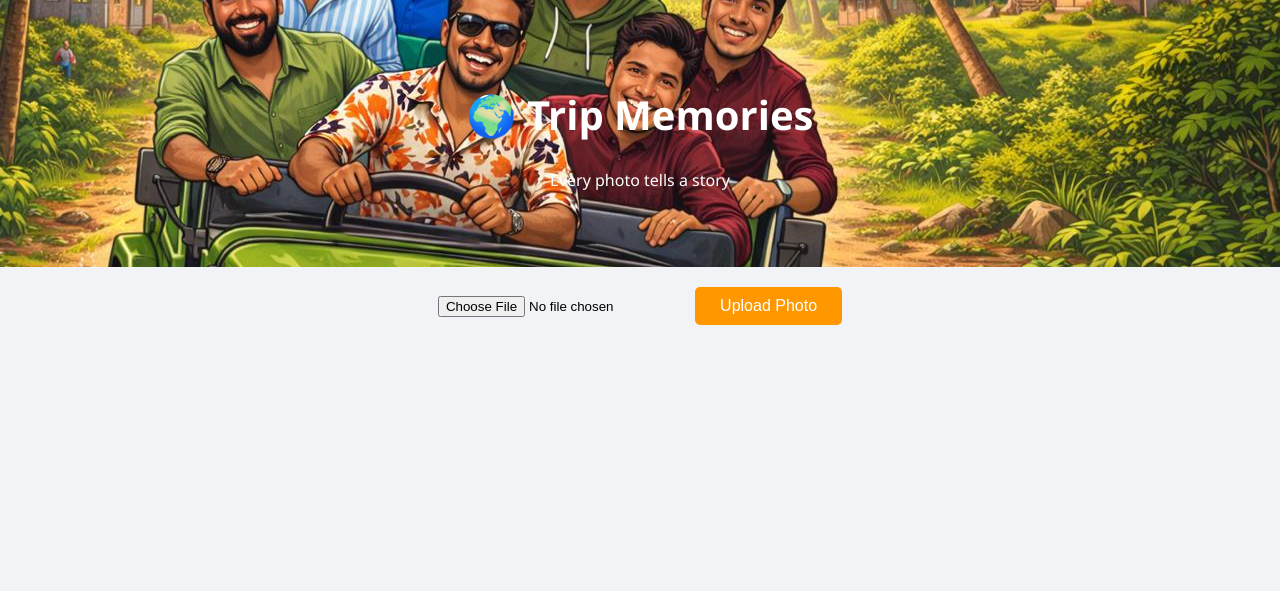
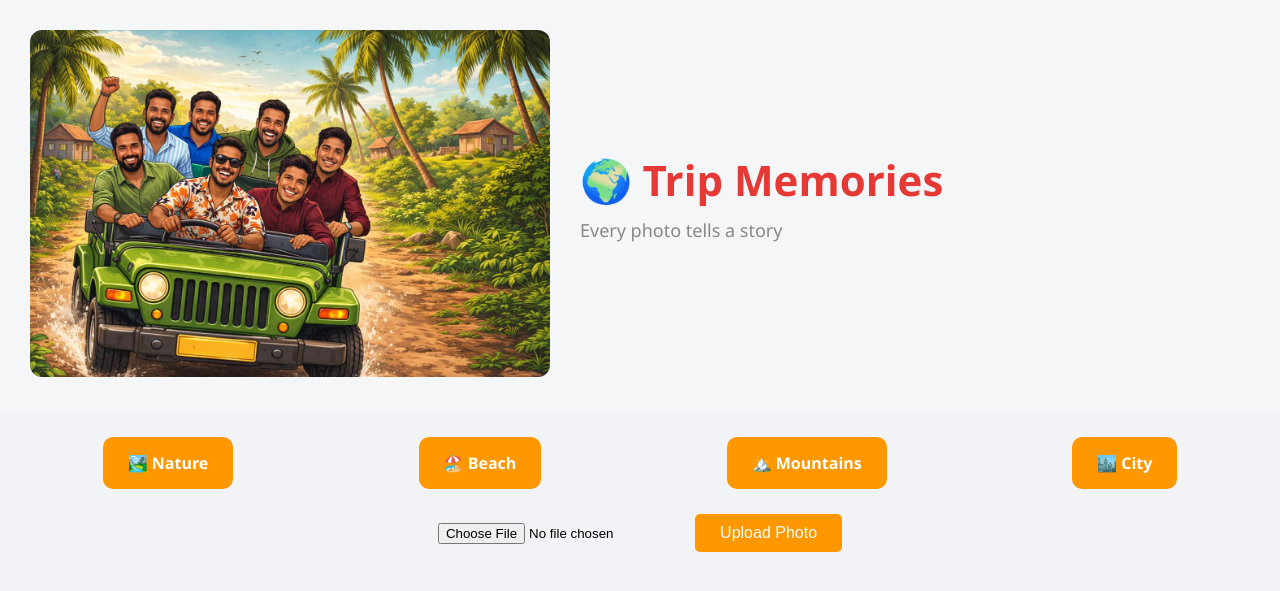
Before and after one commit to Raju849-ping/trip-photo-app, a Flask app: page /gallery in a window 1280 px wide. Shown: the top 591 px of the page. Run offline with Flask 3, Linux system fonts and the light colour scheme; data that the repository does not hold is empty.

Commit message:
Add new_version_one

```diff
--- a/app.py
+++ b/app.py
@@ -4,6 +4,7 @@ import os
 
 app = Flask(__name__)
 
+# AWS S3 Client
 s3 = boto3.client(
     "s3",
     aws_access_key_id=os.environ.get("AWS_ACCESS_KEY_ID"),
@@ -11,14 +12,22 @@ s3 = boto3.client(
     region_name=os.environ.get("AWS_REGION")
 )
 
-BUCKET = os.environ.get("S3_BUCKET_NAME")
+BUCKET = os.environ.get("AWS_BUCKET_NAME")
 
 
-@app.route("/", methods=["GET", "POST"])
-def upload():
+@app.route("/", methods=["GET"])
+def home():
+    # Always redirect root to gallery
+    return redirect(url_for("gallery"))
+
+
+@app.route("/gallery", methods=["GET", "POST"])
+def gallery():
+    # ---------- Handle Upload ----------
     if request.method == "POST":
         file = request.files.get("photo")
-        if file:
+
+        if file and file.filename:
             s3.upload_fileobj(
                 file,
                 BUCKET,
@@ -26,11 +35,8 @@ def upload():
                 ExtraArgs={"ContentType": file.content_type}
             )
             return redirect(url_for("gallery"))
-    return redirect(url_for("gallery"))
 
-
-@app.route("/gallery")
-def gallery():
+    # ---------- Load Gallery ----------
     response = s3.list_objects_v2(Bucket=BUCKET)
 
     photos = []
--- a/static/css/style.css
+++ b/static/css/style.css
@@ -4,19 +4,64 @@ body {
     background: #f1f3f6;
 }
 
-/* Banner */
+/* ===== Banner ===== */
 .banner {
-    background: url("/static/images/banner.jpg") center/cover;
-    color: white;
-    text-align: center;
-    padding: 60px 20px;
+    display: flex;
+    background: #f5f6f8;
+    padding: 30px;
+    gap: 30px;
+    align-items: center;
 }
 
-.banner h1 {
-    font-size: 40px;
+/* Left image */
+.banner-left img {
+    width: 520px;
+    max-width: 100%;
+    border-radius: 12px;
 }
 
-/* Upload */
+/* Right text */
+.banner-right {
+    flex: 1;
+}
+
+.banner-right h1 {
+    font-size: 42px;
+    color: #e53935;   /* RED */
+    margin: 0;
+    display: flex;
+    align-items: center;
+    gap: 10px;
+}
+
+.globe {
+    font-size: 42px;
+}
+
+.banner-right p {
+    margin-top: 10px;
+    font-size: 18px;
+    color: #888;
+}
+
+/* ===== Categories ===== */
+.categories {
+    display: flex;
+    justify-content: space-around;
+    margin: 20px 10px;
+    flex-wrap: wrap;
+}
+
+.category {
+    background: #ff9800;
+    padding: 15px 25px;
+    color: white;
+    font-weight: bold;
+    border-radius: 10px;
+    margin: 5px;
+}
+
+/* ===== Upload ===== */
 .upload-section {
     text-align: center;
     margin: 20px;
@@ -32,7 +77,7 @@ body {
     cursor: pointer;
 }
 
-/* Gallery Grid */
+/* ===== Gallery ===== */
 .gallery {
     display: grid;
     grid-template-columns: repeat(auto-fill, minmax(180px, 1fr));
@@ -40,7 +85,6 @@ body {
     padding: 25px;
 }
 
-/* Photo Card */
 .photo-card {
     background: white;
     border-radius: 10px;
@@ -49,14 +93,12 @@ body {
     text-align: center;
 }
 
-/* Square Image (Google Photos style) */
 .photo-card img {
     width: 100%;
-    height: 180px;           /* square */
-    object-fit: cover;      /* face-centered crop */
+    height: 180px;
+    object-fit: cover;
 }
 
-/* Download Button */
 .photo-card a {
     display: block;
     padding: 10px;
--- a/templates/gallery.html
+++ b/templates/gallery.html
@@ -1,23 +1,45 @@
 <!DOCTYPE html>
-<html>
+<html lang="en">
 <head>
+    <meta charset="UTF-8">
     <title>Trip Memories</title>
     <link rel="stylesheet" href="/static/css/style.css">
 </head>
 <body>
 
+<!-- Banner -->
 <div class="banner">
-    <h1>🌍 Trip Memories</h1>
-    <p>Every photo tells a story</p>
+    <div class="banner-left">
+        <img src="/static/images/banner.jpg" alt="Trip Banner">
+    </div>
+
+    <div class="banner-right">
+        <h1>
+            <span class="globe">🌍</span>
+            Trip Memories
+        </h1>
+        <p>Every photo tells a story</p>
+    </div>
 </div>
 
+<!-- Categories -->
+<div class="categories">
+    <div class="category">🏞️ Nature</div>
+    <div class="category">🏖️ Beach</div>
+    <div class="category">🏔️ Mountains</div>
+    <div class="category">🏙️ City</div>
+</div>
+
+<!-- Upload Section -->
 <div class="upload-section">
+    <!-- IMPORTANT: POST to /gallery -->
     <form method="POST" enctype="multipart/form-data">
-        <input type="file" name="photo" required>
+        <input type="file" name="photo" accept="image/*" required>
         <button type="submit">Upload Photo</button>
     </form>
 </div>
 
+<!-- Gallery -->
 <div class="gallery">
     {% for photo in photos %}
     <div class="photo-card">
```
Also changed, not shown: static/images/banner.jpg.jpeg (added).
